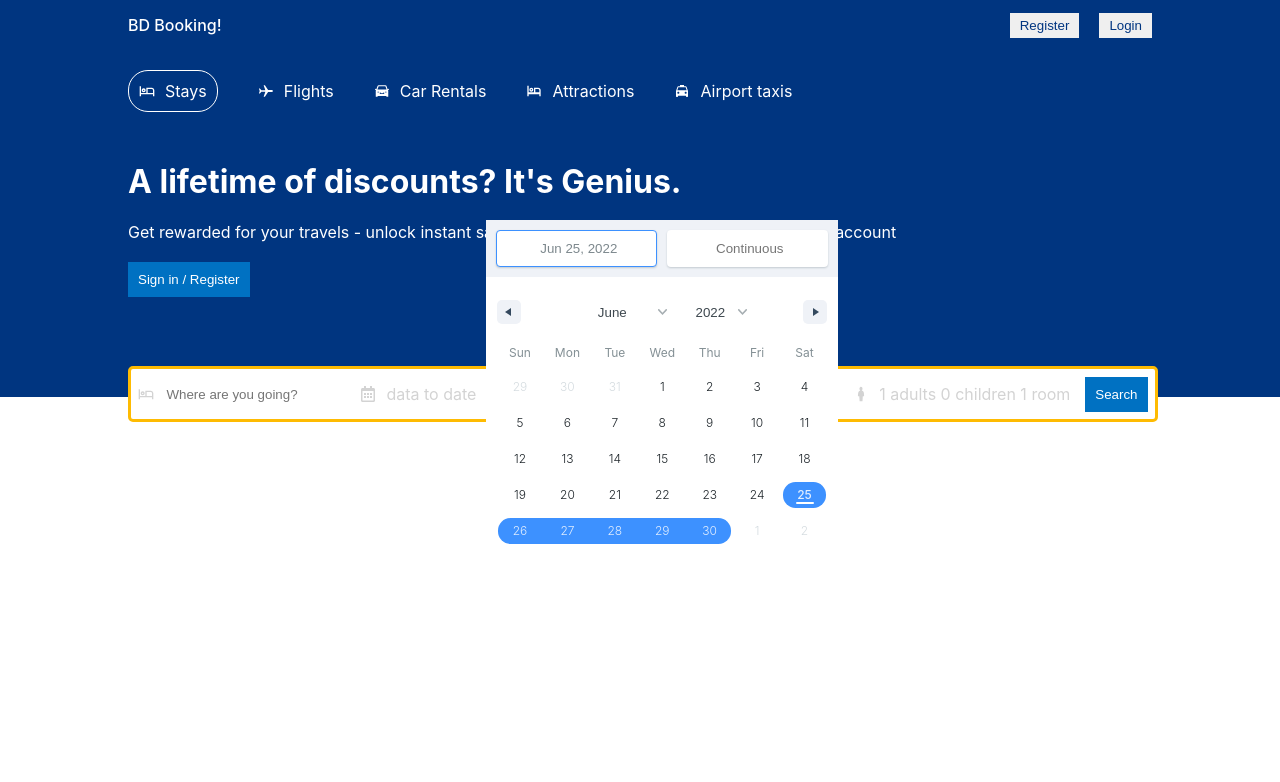
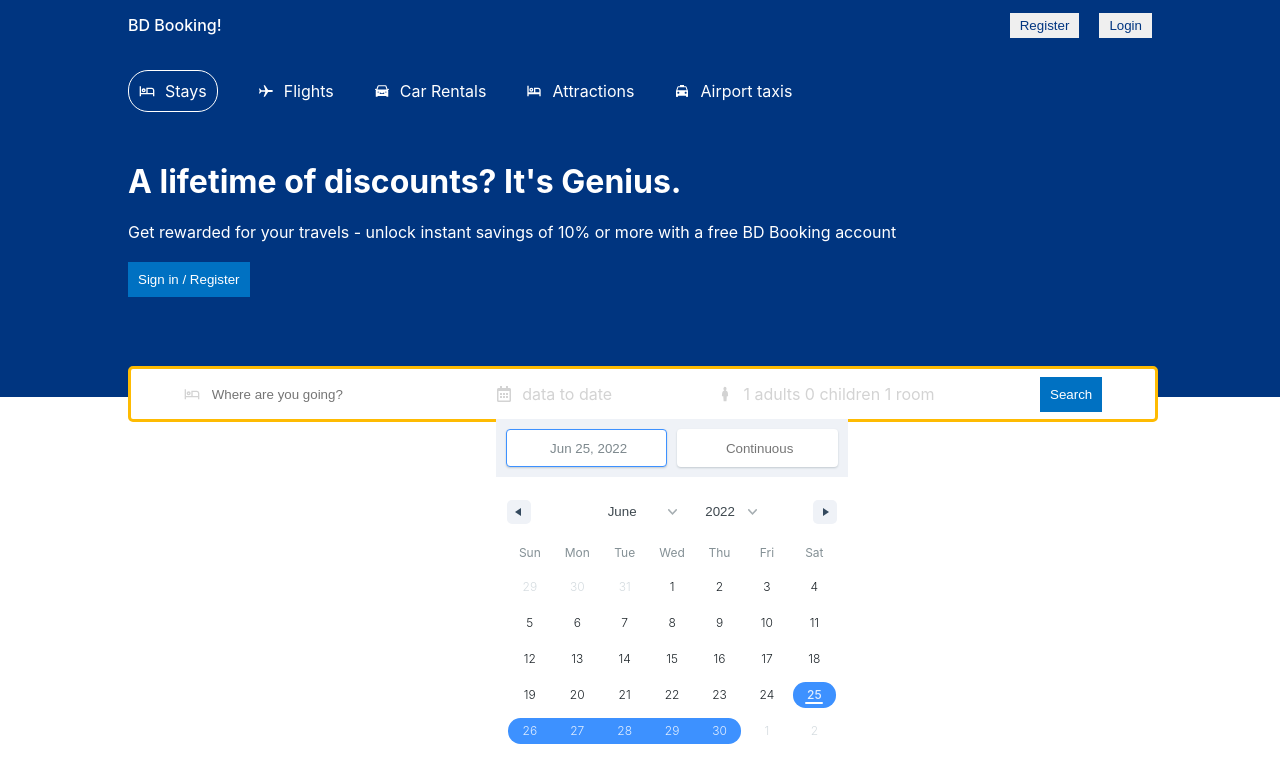
Before and after one commit to Shahriyar-Hosen/bd-booking, a React (Create React App) app: page / in a window 1280 px wide. Shown: the top 782 px of the page. Built offline with nearby package versions, Linux system fonts and the light colour scheme.

Commit message:
searchDate style add

```diff
--- a/src/Components/Header/Header.css
+++ b/src/Components/Header/Header.css
@@ -80,3 +80,8 @@
   color: lightgray;
   cursor: pointer;
 }
+
+.searchDate {
+  position: absolute;
+  top: 50px;
+}
--- a/src/Components/Header/Header.jsx
+++ b/src/Components/Header/Header.jsx
@@ -66,6 +66,7 @@ const Header = () => {
               onChange={(item) => setSearchDate([item.selection])}
               moveRangeOnFirstSelection={false}
               ranges={searchDate}
+              className="searchDate"
             />
           </div>
           <div className="headerSearchItem">
```
